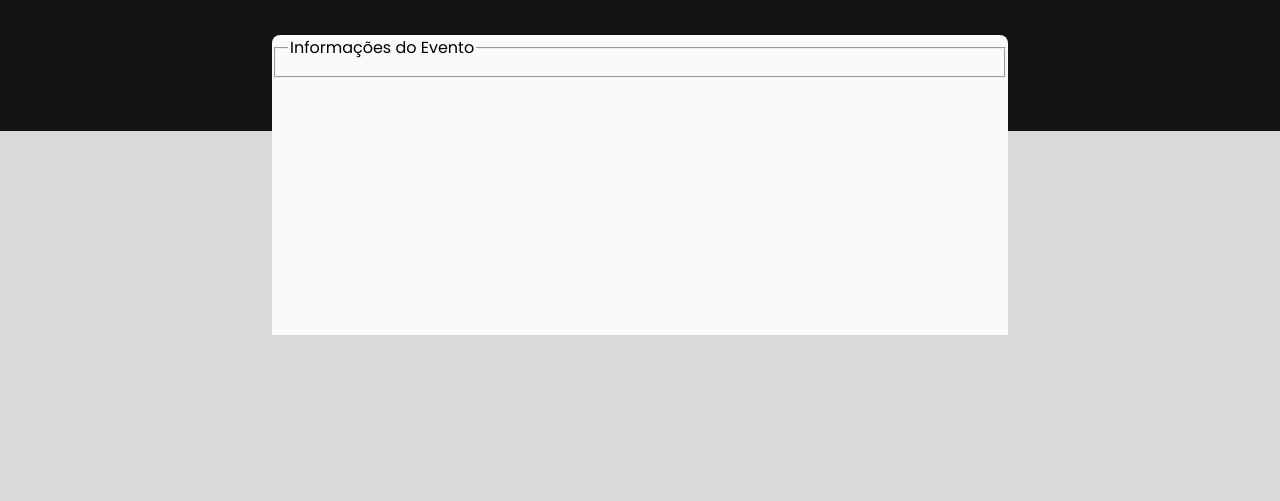
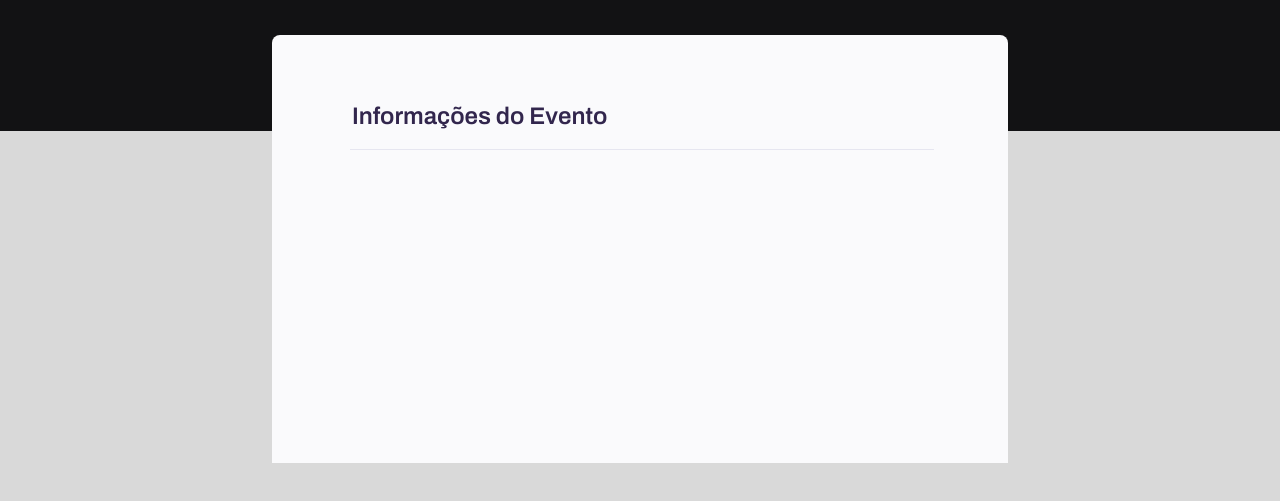
Before and after one commit to PabloPerdigao/Projeto-03-Explorer, a plain HTML site: page index.html in a window 1280 px wide. Shown: the part 237-738 px from the top of the page. Drawn offline with Linux system fonts and the light colour scheme.

Commit message:
Update style.css

```diff
--- a/style.css
+++ b/style.css
@@ -47,4 +47,23 @@ form {
   margin-top: 38px;
   min-height: 300px;
   border-radius: 8px 8px 0px 0px;
+
+  padding: 64px;
 }
+
+fieldset {
+  border: none;
+}
+
+fieldset legend {
+  font-family: 'Archivo', sans-serif;
+  color:  #32264D;
+
+  font-size: 24px;
+  font-weight: 600;
+  line-height: 34px;
+
+  width: 100%;
+  border-bottom: 1px solid #E6E6F0;
+  padding-bottom: 16px;
+}
```
